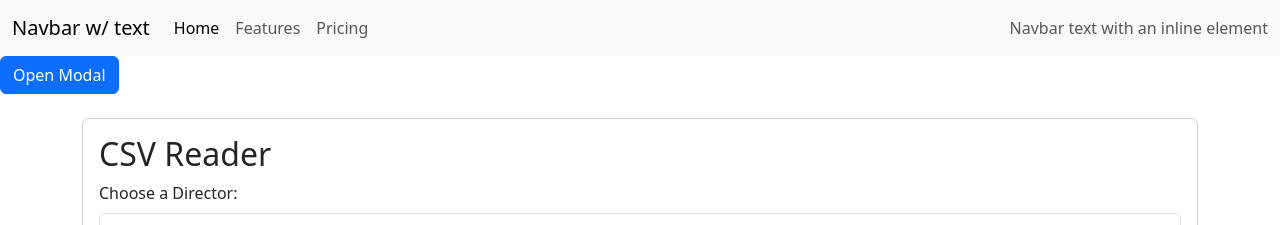
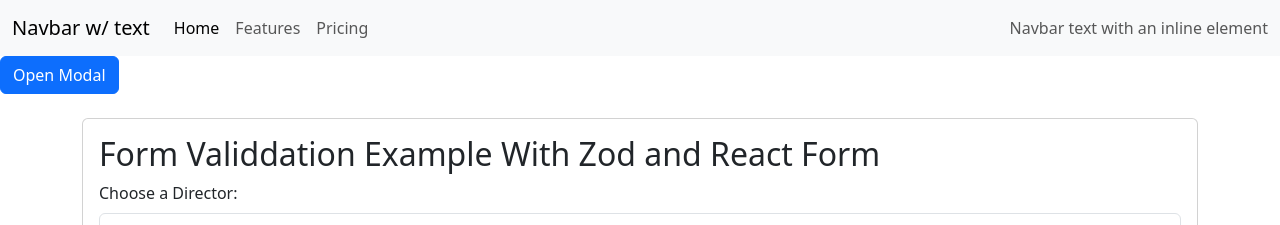
Before and after one commit to rameshkrishna/LearnReact, a React (Vite) app: page / in a window 1280 px wide. Shown: the top 225 px of the page. Built offline with nearby package versions, Linux system fonts and the light colour scheme.

Commit message:
form validation

```diff
--- a/src/components/FormValidationExampleZod.tsx
+++ b/src/components/FormValidationExampleZod.tsx
@@ -61,7 +61,9 @@ const FormValidationExampleZod = ({
     <div className="container mt-4">
       <div className="card">
         <div className="card-body">
-          <h2 className="card-title">CSV Reader</h2>
+          <h2 className="card-title">
+            Form Validdation Example With Zod and React Form
+          </h2>
           <form onSubmit={handleSubmit(onFormSubmit)}>
             <div className="mb-3">
               <label htmlFor="directorSelect" className="form-label">
```
